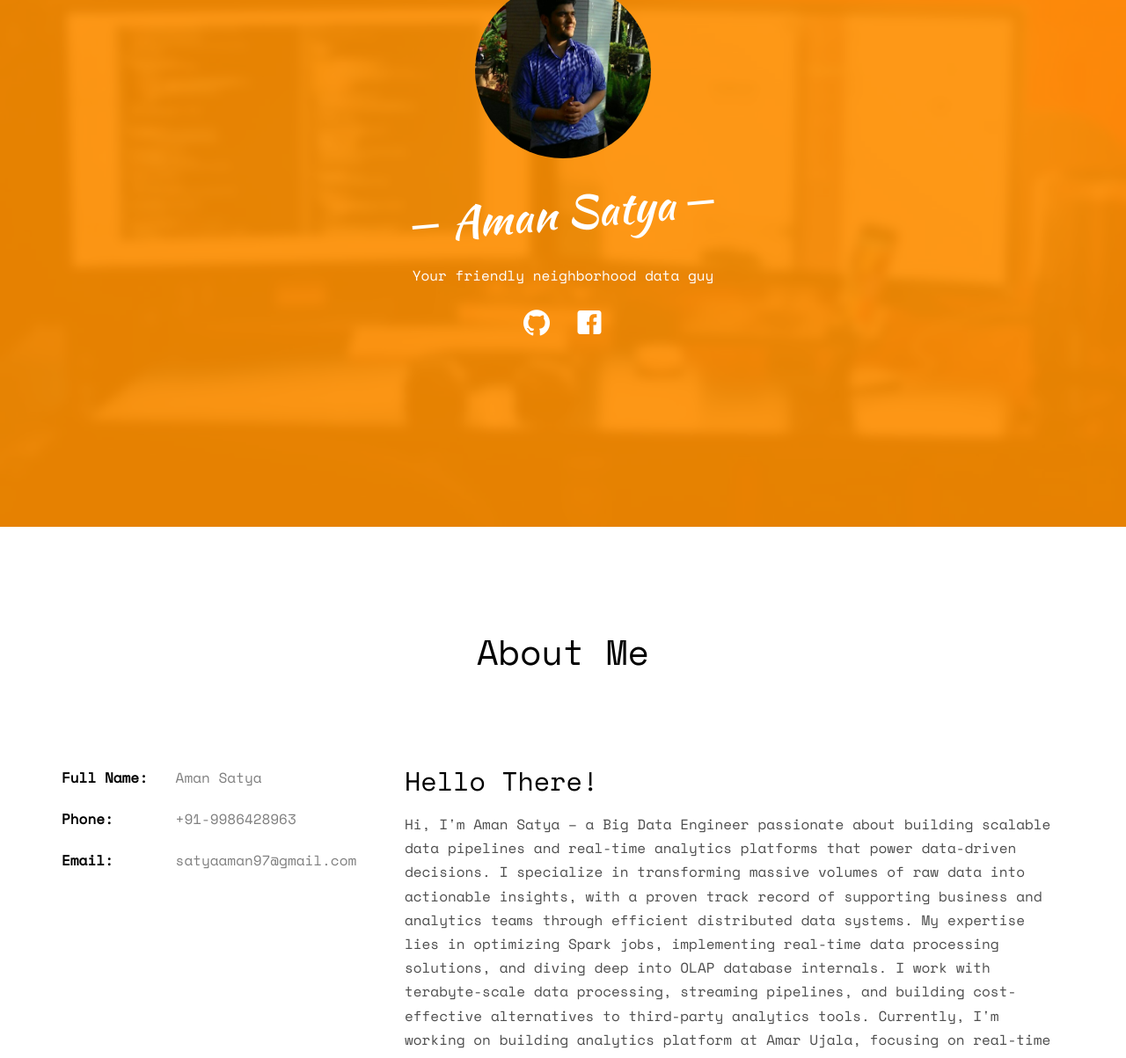
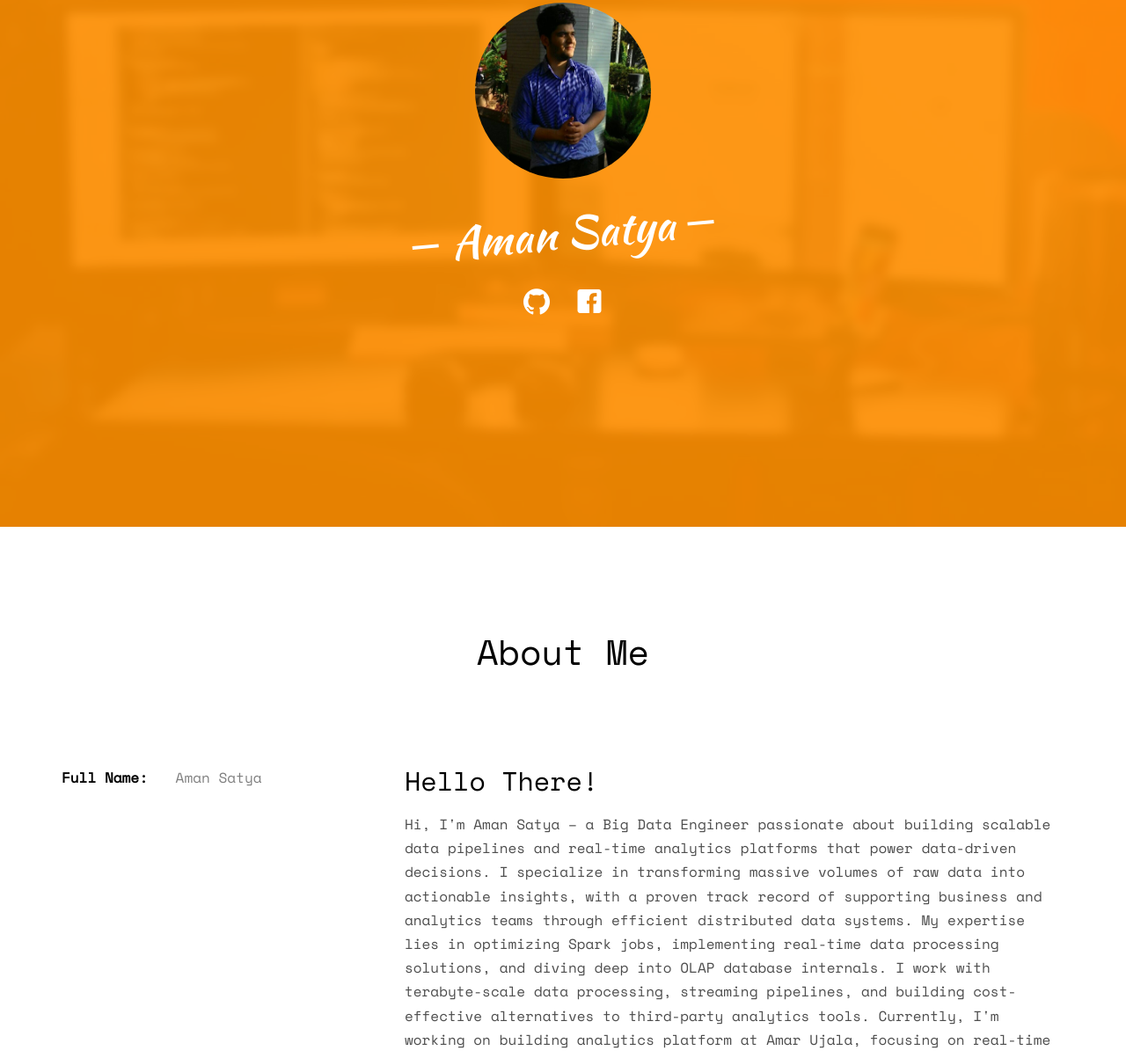
Before and after one commit to satyaaman97/satyaaman97.github.io, a plain HTML site: page index.html in a window 1280 px wide. Shown: the part 201-1404 px from the top of the page at 88% size. Drawn offline with nearby package versions, Linux system fonts and the light colour scheme; some packages are replaced by stand-ins of ours; no server answers; files whose address does not match are found by name.

Commit message:
Update index.html

```diff
--- a/index.html
+++ b/index.html
@@ -61,7 +61,6 @@
 						<div class="display-tc js-fullheight animate-box" data-animate-effect="fadeIn">
 							<div class="profile-thumb" style="background: url(images/user-3.jpg);"></div>
 							<h1><span>Aman Satya</span></h1>
-							<h3><span>Your friendly neighborhood data guy</span></h3>
 							<p>
 								<ul class="fh5co-social-icons">
 									<li><a href="https://github.com/satyaaman97"><i class="icon-github2"></i></a></li>
@@ -86,8 +85,6 @@
 				<div class="col-md-4">
 					<ul class="info">
 						<li><span class="first-block">Full Name:</span><span class="second-block">Aman Satya</span></li>
-						<li><span class="first-block">Phone:</span><span class="second-block">+91-9986428963</span></li>
-						<li><span class="first-block">Email:</span><span class="second-block">satyaaman97@gmail.com</span></li>
 
 					</ul>
 				</div>
```
